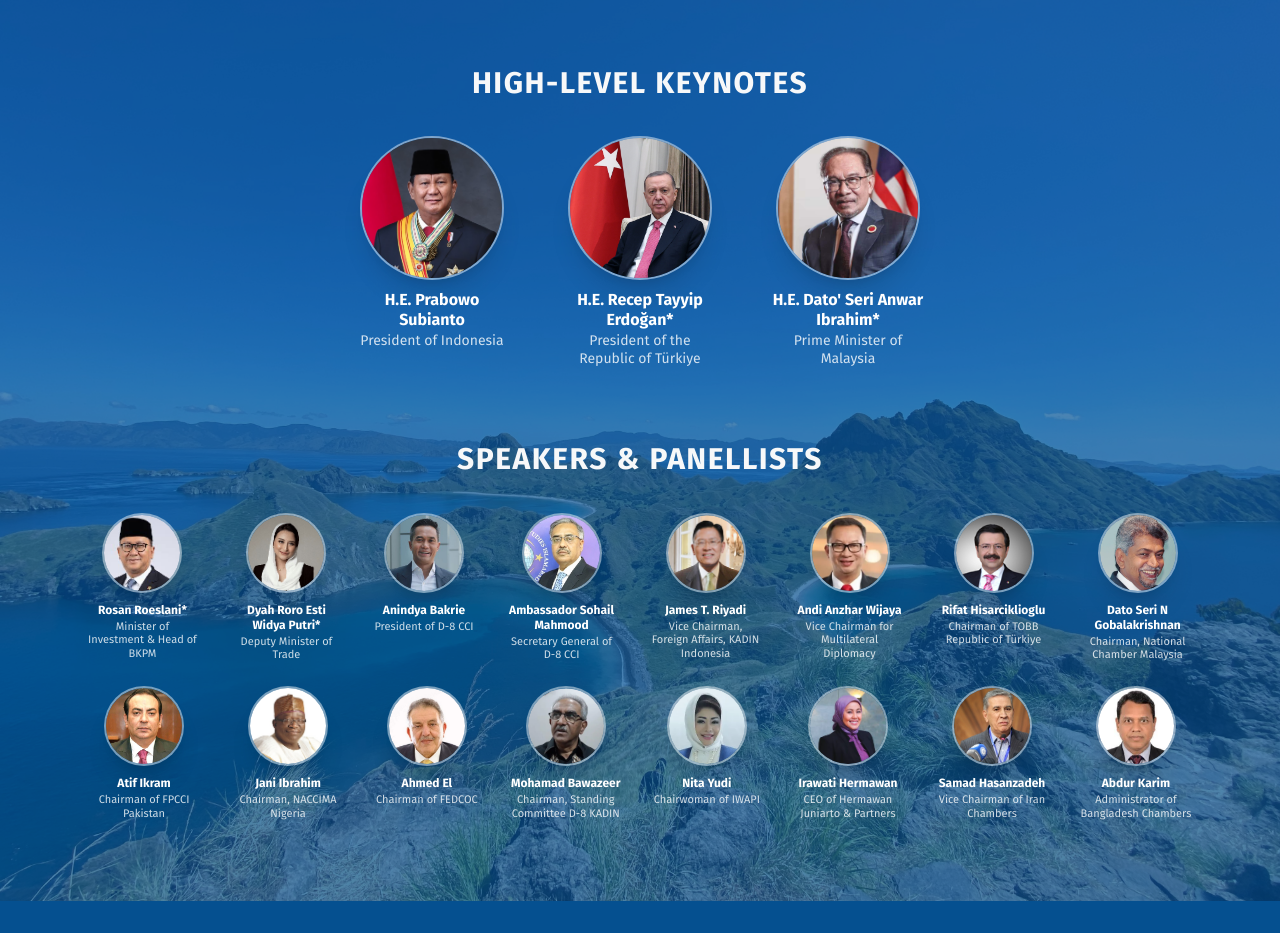
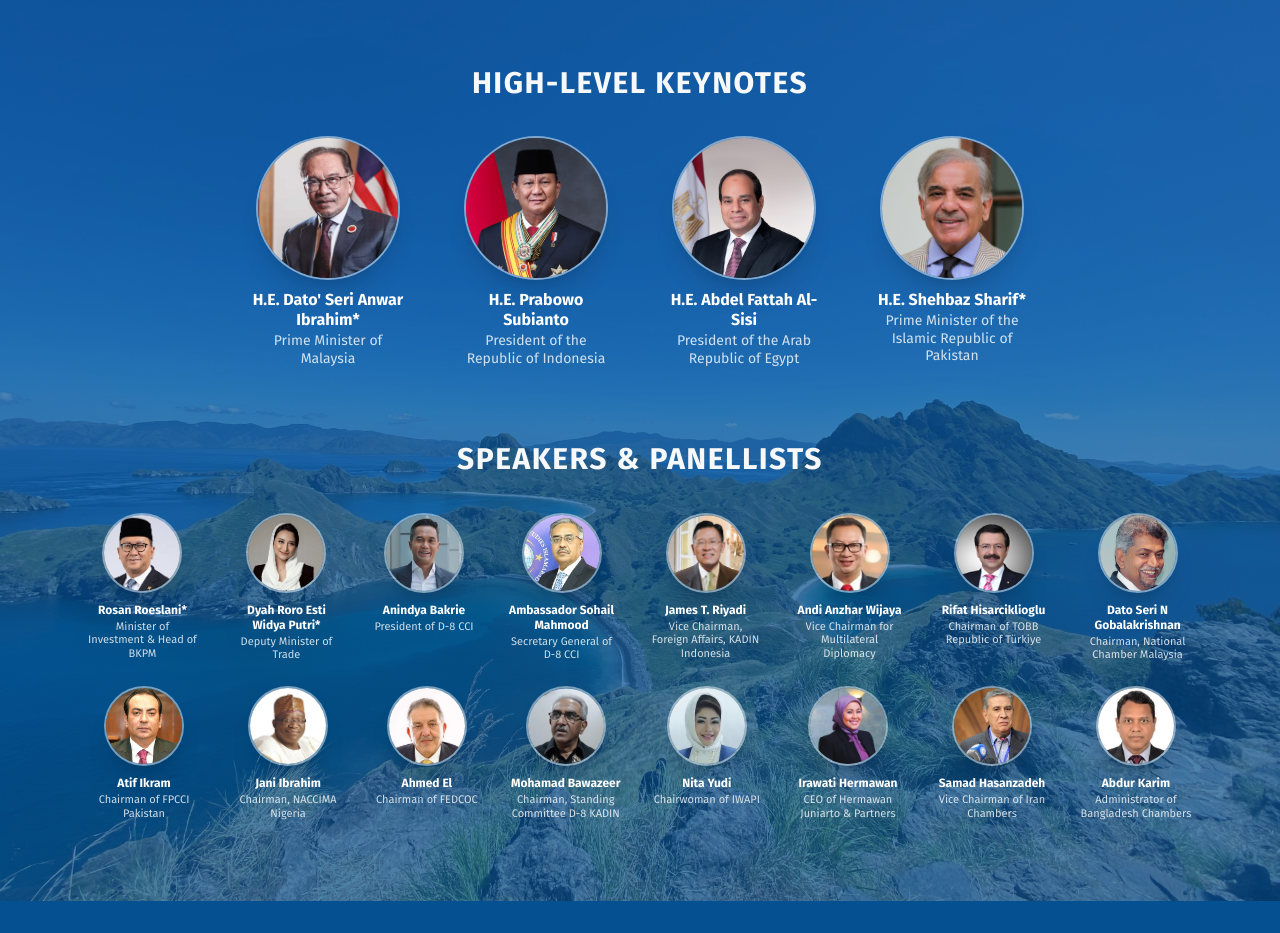
Before and after one commit to davekoz-dev/d8-cci, a Next.js app: page /business-leaders-forum in a window 1280 px wide. Shown: the part 940-1873 px from the top of the page. Built offline with nearby package versions, Linux system fonts and the light colour scheme.

Commit message:
feat: update list of Business Forum leaders to match banner

```diff
--- a/app/business-leaders-forum/page.tsx
+++ b/app/business-leaders-forum/page.tsx
@@ -65,9 +65,10 @@ type Leader = {
 };
 
 const featuredLeaders: Leader[] = [
-    { name: 'H.E. Prabowo Subianto', role: 'President of Indonesia', photo: '/assets/d8/leader/prabowo-subianto.png', objectPosition: 'center 10%' },
-    { name: 'H.E. Recep Tayyip Erdoğan*', role: 'President of the Republic of Türkiye', photo: '/assets/d8/leader/erdogan.jpg', objectPosition: 'center 15%' },
     { name: 'H.E. Dato\' Seri Anwar Ibrahim*', role: 'Prime Minister of Malaysia', photo: '/assets/d8/leader/anwar-ibrahim.jpeg', objectPosition: 'center 10%' },
+    { name: 'H.E. Prabowo Subianto', role: 'President of the Republic of Indonesia', photo: '/assets/d8/leader/prabowo-subianto.png', objectPosition: 'center 10%' },
+    { name: 'H.E. Abdel Fattah Al-Sisi', role: 'President of the Arab Republic of Egypt', photo: '/assets/d8/leader/abdel-fattah-al-sisi.jpg', objectPosition: 'center 10%' },
+    { name: 'H.E. Shehbaz Sharif*', role: 'Prime Minister of the Islamic Republic of Pakistan', photo: '/assets/d8/leader/shehbaz-sharif.jpg', objectPosition: 'center 0%' },
 ];
 
 const supportingLeaders: Leader[] = [
```
Also changed, not shown: public/assets/d8/leader/abdel-fattah-al-sisi.jpg (added), public/assets/d8/leader/shehbaz-sharif.jpg (added).
